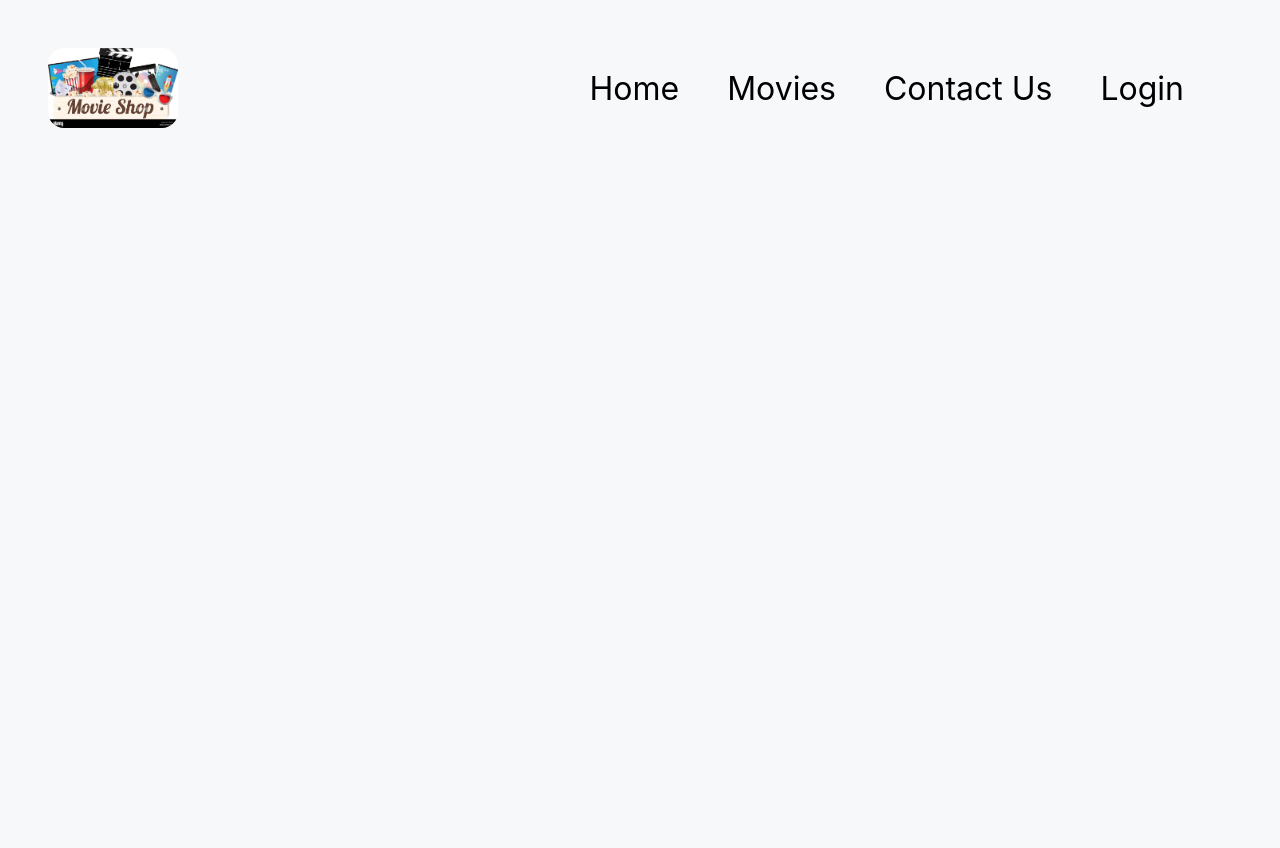
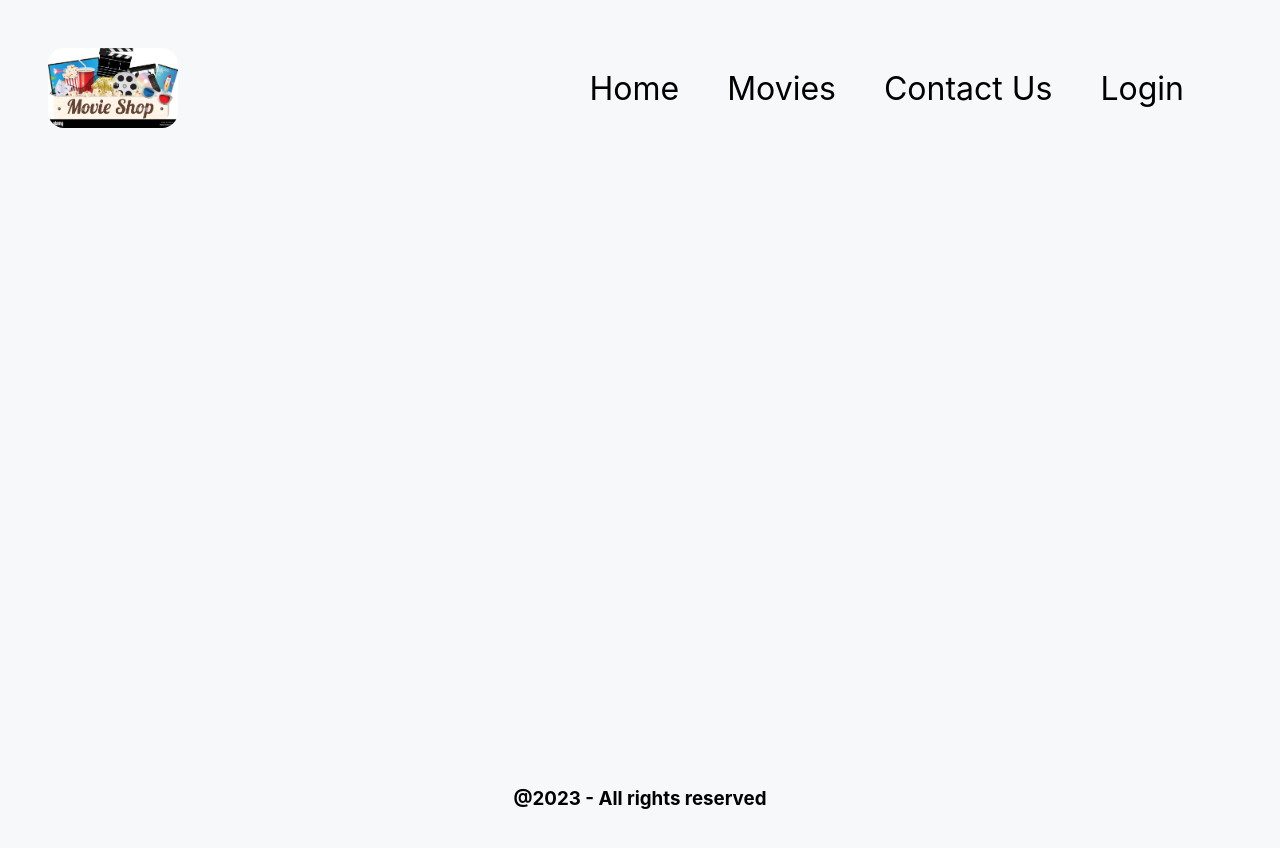
Before and after one commit to kiboma2021/React-Movieshop, a React (Create React App) app: page / in a window 1280 px wide. Shown: the top 848 px of the page. Before the commit the page ends 800 px from the top, so only its background shows below. Built offline with nearby package versions, Linux system fonts and the light colour scheme.

Commit message:
Render and style footer

```diff
--- a/src/App.css
+++ b/src/App.css
@@ -20,3 +20,13 @@ ul>li {
   margin-right: 3rem;
   font-size: 2rem;
 }
+
+.footer {
+  display: flex;
+  justify-content: center;
+  align-items: center;
+}
+
+.main {
+  min-height: 80vh;
+}
--- a/src/components/Footer.js
+++ b/src/components/Footer.js
@@ -2,7 +2,9 @@ import React from 'react'
 
 const Footer = () => {
   return (
-    <div>
+    <div className='footer'>
+
+        <h3>@2023 - All rights reserved</h3>
 
     </div>
   )
--- a/src/components/Main.js
+++ b/src/components/Main.js
@@ -2,7 +2,7 @@ import React from 'react'
 
 const Main = () => {
   return (
-    <div>
+    <div className='main'>
 
     </div>
   )
```
